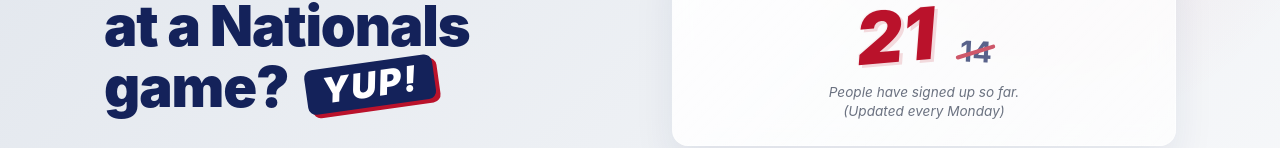
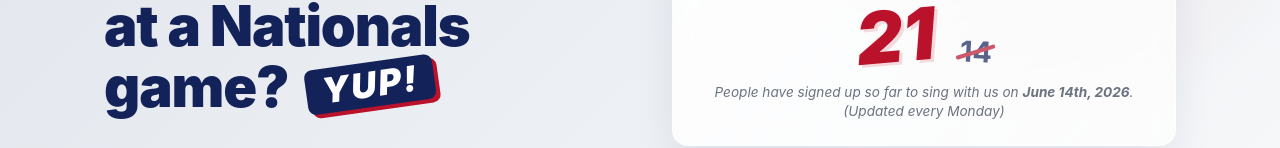
Before and after one commit to iwillfindawayormakeone/anthem-site, a React (Vite) app: page / in a window 1280 px wide. Shown: the part 331-479 px from the top of the page. Built offline with nearby package versions, Linux system fonts and the light colour scheme.

Commit message:
Update momentum ticker text to include event date

```diff
--- a/src/App.tsx
+++ b/src/App.tsx
@@ -95,7 +95,7 @@
                  </div>
               </div>
               <div className="ticker-footer">
-                 People have signed up so far. <br/>(Updated every Monday)
+                 People have signed up so far to sing with us on <strong>June 14th, 2026</strong>. <br/>(Updated every Monday)
               </div>
             </div>
 
```
